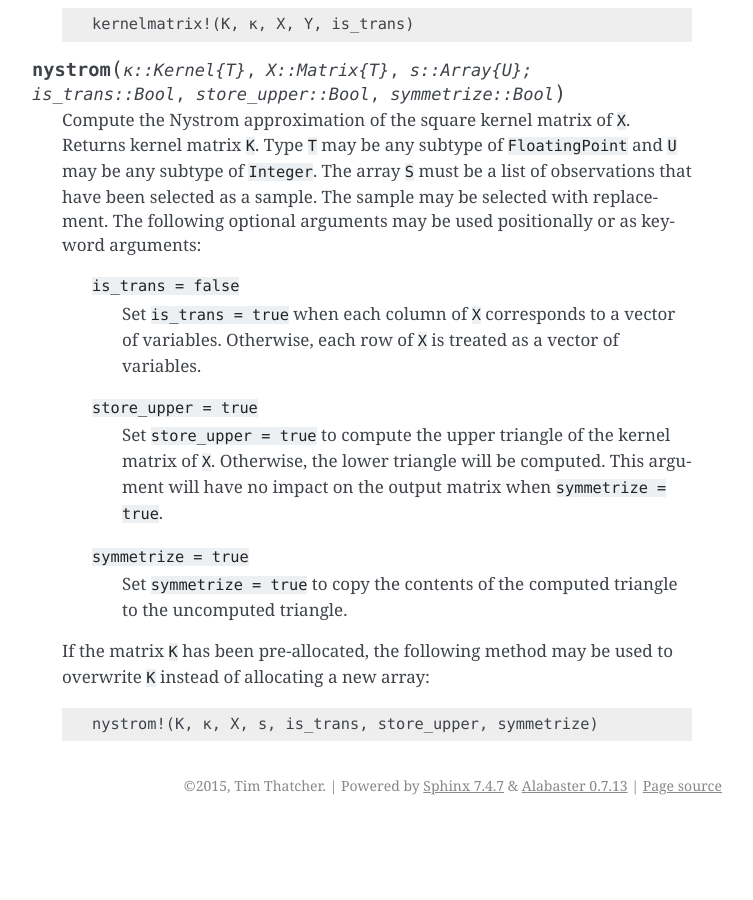
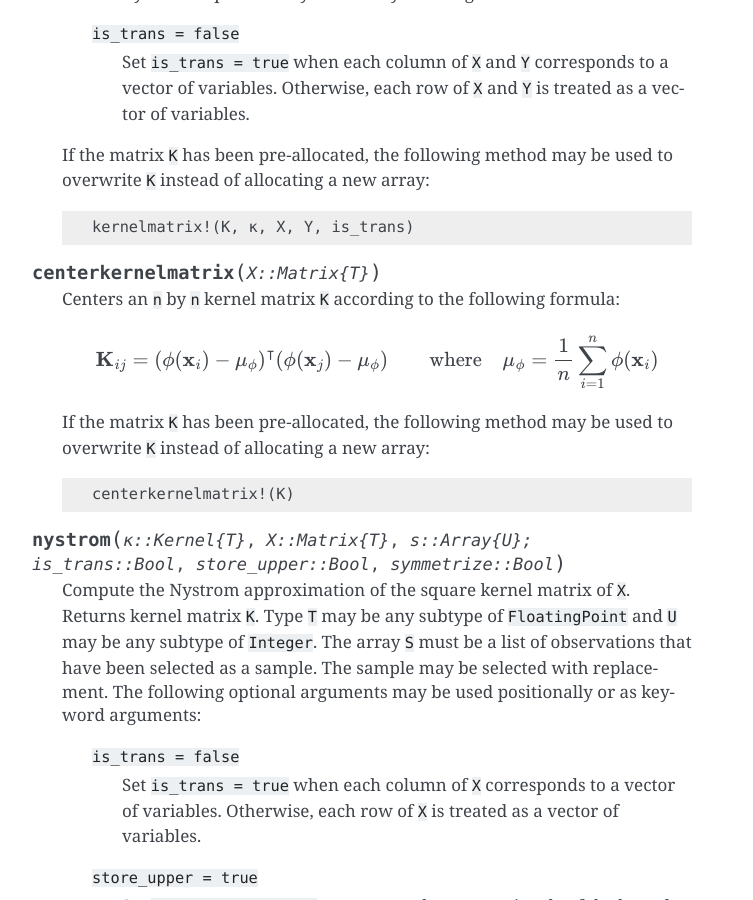
Before and after one commit to trthatcher/MLKernels.jl, a Sphinx documentation site: the page built from doc/overview.rst, in a window 1280 px wide and 900 px high, scrolled down 3623 px. Shown: the whole window, without its empty margins (388-1141 px from the left). Built offline with Sphinx 7.4.7, drawn with Linux system fonts in a browser that asks for light colours; before the commit the page ends 4448 px from its top, so only the background shows below that; some of the changed text lies outside the part shown.

Commit message:
Added documentation for attainszero(), ispositive() and isnonnegative(). Fixed corresponding functions for KernelSum and KernelProduct. Added additional test cases for methods. Also added test to see if description_string is defined.

```diff
--- a/doc/overview.rst
+++ b/doc/overview.rst
@@ -133,6 +133,25 @@
 
     Returns ``true`` if the kernel type is a negative definite kernel.
 
+.. _attainszero:
+
+.. function:: attainszero(::Kernel)
+
+    Returns ``true`` if the kernel can attain zero over its domain.
+
+.. _isnonnegative:
+
+.. function:: isnonnegative(::Kernel)
+
+    Returns ``true`` if the kernel is greater than or equal to zero over its
+    domain.
+
+.. _ispositive:
+
+.. function:: ispositive(::Kernel)
+
+    Returns ``true`` if the kernel is greater than zero over its domain.
+
 .. _kernelmatrix:
 
 .. function:: kernelmatrix(κ::Kernel{T}, X::Matrix{T}; is_trans::Bool, store_upper::Bool, symmetrize::Bool)
@@ -177,6 +196,21 @@
 
         kernelmatrix!(K, κ, X, Y, is_trans)
 
+.. _center_kernelmatrix:
+
+.. function:: centerkernelmatrix(X::Matrix{T})
+
+    Centers an ``n`` by ``n`` kernel matrix ``K`` according to the following formula:
+
+    .. math:: \mathbf{K}_{ij} = (\phi(\mathbf{x}_i) -\mathbf{\mu}_\phi)^{\intercal} (\phi(\mathbf{x}_j) - \mathbf{\mu}_\phi) \qquad \text{where} \quad \mathbf{\mu}_\phi =  \frac{1}{n} \sum_{i=1}^n \phi(\mathbf{x}_i)
+
+    If the matrix ``K`` has been pre-allocated, the following method may be used to overwrite
+    ``K`` instead of allocating a new array:
+
+    .. code-block:: julia
+
+        centerkernelmatrix!(K)
+
 .. _nystrom:
 
 .. function:: nystrom(κ::Kernel{T}, X::Matrix{T}, s::Array{U}; is_trans::Bool, store_upper::Bool, symmetrize::Bool)
```
Also changed, not shown: 2 other files.
